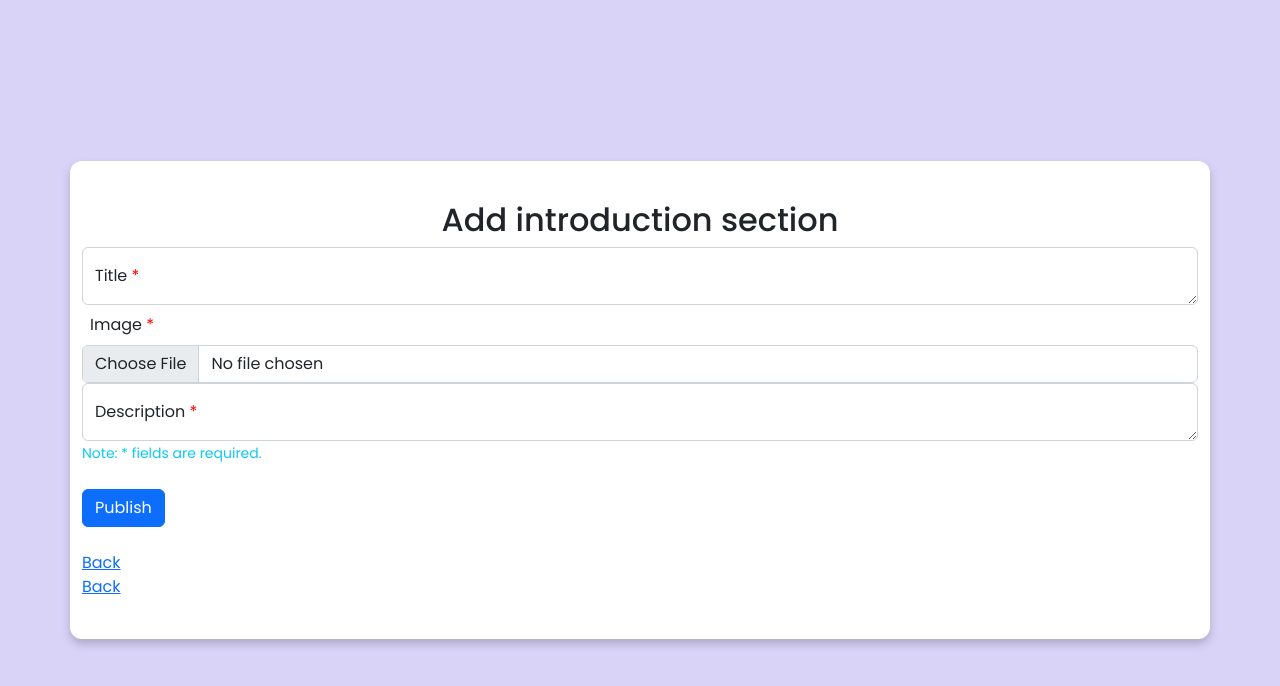
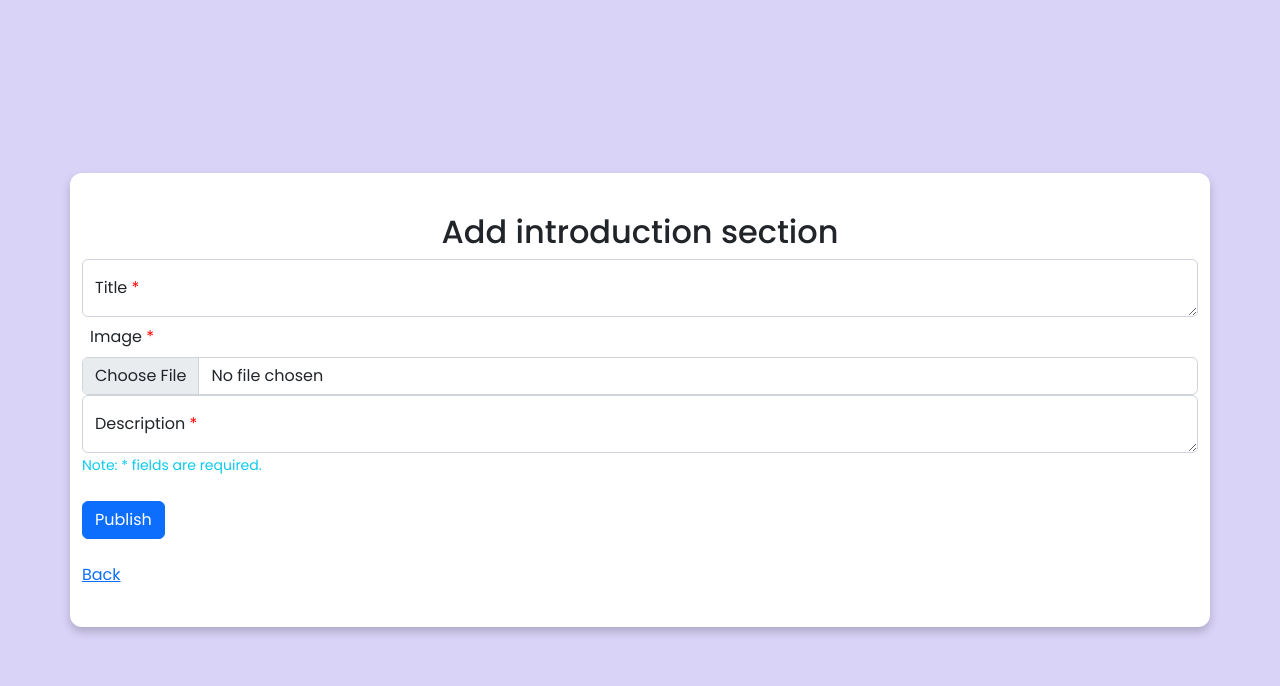
Before and after one commit to sanjiv576/school_website, a Django app: page /user/addIntro in a window 1280 px wide. Shown: the top 686 px of the page. Run offline with Django 4.2, Linux system fonts and the light colour scheme.

Commit message:
removed back button

```diff
--- a/school/templates/common_create.html
+++ b/school/templates/common_create.html
@@ -25,8 +25,6 @@
 
         {% endblock %}
 
-        <br>
-        <a href="/user/admin"> Back </a>
     </div>
 
 </body>
```
